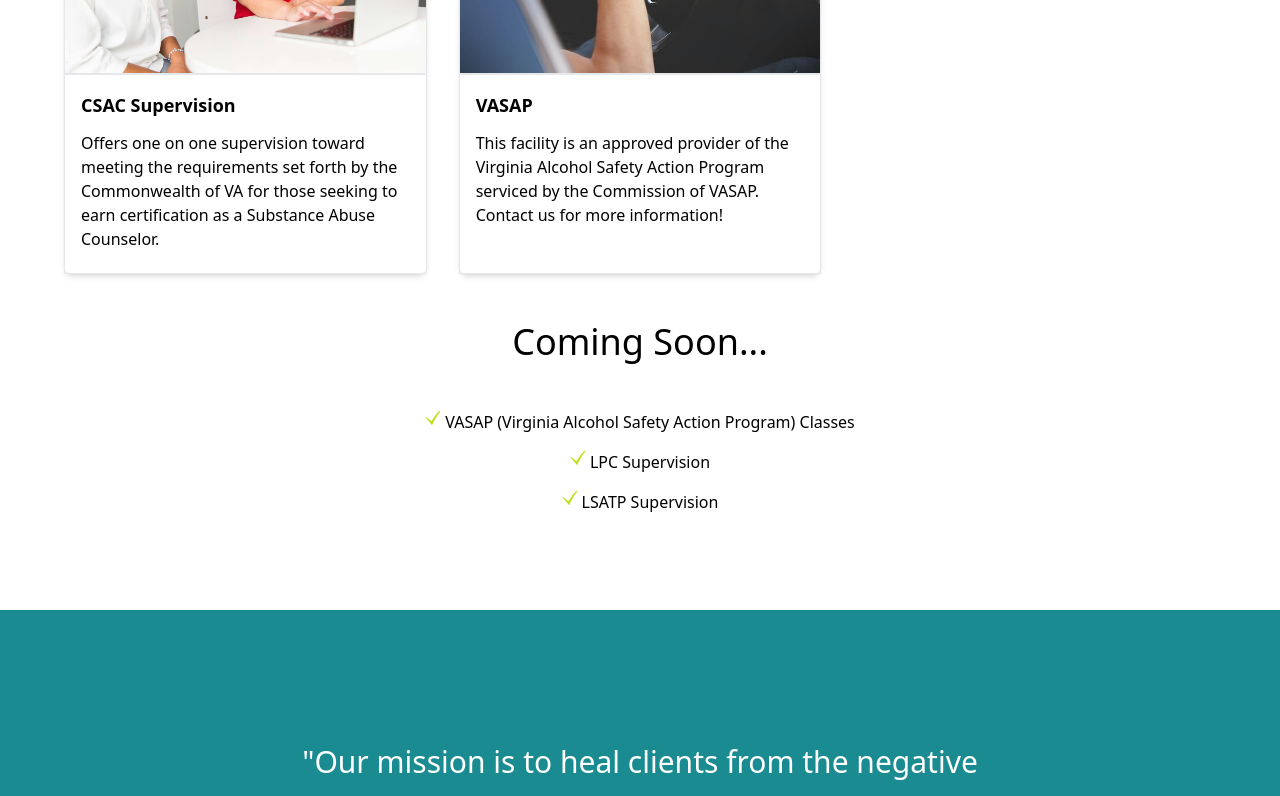
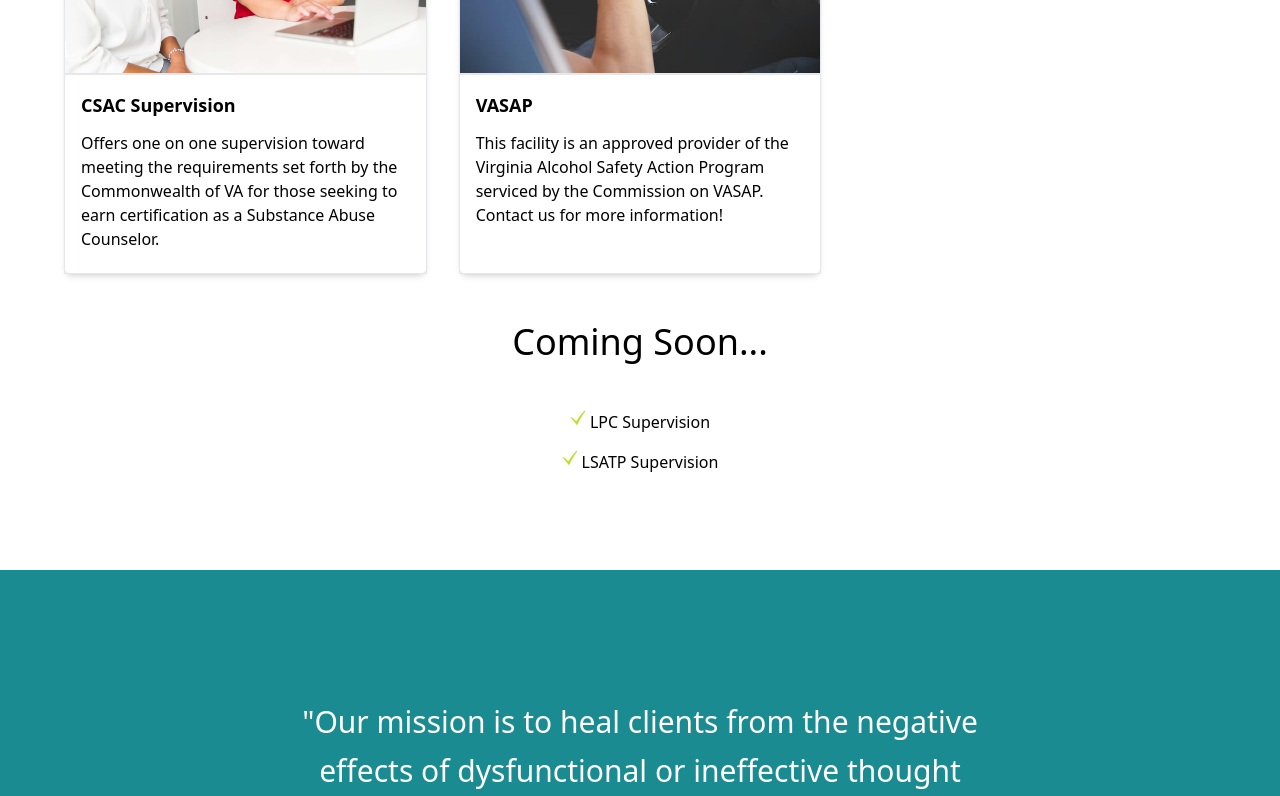
Before and after one commit to artsycoder533/omni, a Next.js app: page / in a window 1280 px wide. Shown: the part 2260-3056 px from the top of the page. Built offline with nearby package versions, Linux system fonts and the light colour scheme.

Commit message:
chore: fix minor types

```diff
--- a/components/Faqs.jsx
+++ b/components/Faqs.jsx
@@ -41,7 +41,7 @@ function Faq() {
       ],
     },
     {
-      question: "What are the benefits of treatment? ",
+      question: "What are the some benefits of treatment? ",
       answer:
         "Improved family & intimate relationships, Improved quality of life, Better Coping skills, Improved Communication skills, Substance Use cessation.",
     },
@@ -63,7 +63,7 @@ function Faq() {
     {
       question: "What is your cancellation policy?",
       answer:
-        "If you need to cancel or reschedule a session, I ask that you provide 24 hours’ notice. If you miss a session without canceling, or cancel with less than 24 hours’ notice, my policy is to collect $75.00 (unless we both agree that you were unable to attend due to circumstances beyond your control). It is important to note that insurance companies do not provide reimbursement for cancelled sessions. If you are paying via private insurance, you may be assessed a No Show/Late Cancel Fee per a third-party provider network, such as Sondermind or Headway. I will work to find another time to reschedule the appointment. If you are late, your appointment still needs to end on time.",
+        "If you need to cancel or reschedule a session, I ask that you provide 24 hours’ notice. If you miss a session without canceling, or cancel with less than 24 hours’ notice, my policy is to collect $75.00 (unless we both agree that you were unable to attend due to circumstances beyond your control). It is important to note that insurance companies do not provide reimbursement for cancelled sessions. If you are paying via private insurance, you may be assessed a No Show/Late Cancel Fee per a third-party provider network, such as Sondermind or Headway. I will work to find another time to reschedule the appointment. ",
     },
     {
       question: "What if I am late to my appointment?",
--- a/components/Services.jsx
+++ b/components/Services.jsx
@@ -37,7 +37,7 @@ function Services() {
     },
     {
       title: "VASAP",
-      description: "This facility is an approved provider of the Virginia Alcohol Safety Action Program serviced by the Commission of VASAP.  Contact us for more information!",
+      description: "This facility is an approved provider of the Virginia Alcohol Safety Action Program serviced by the Commission on VASAP.  Contact us for more information!",
       src: vasap,
     },
   ];
@@ -56,10 +56,6 @@ function Services() {
 
         <h3 className="text-4xl text-center py-12">Coming Soon...</h3>
         <ul className="w-[90vw] max-w-[1400px] mx-auto flex flex-col md:justify-center md:items-center gap-4 md:text-center list-style-none">
-          <li className="flex gap-1 ">
-            <GiCheckMark className="text-[#BDE11A]" /> VASAP (Virginia Alcohol
-            Safety Action Program) Classes
-          </li>
           <li className="flex gap-1">
             <GiCheckMark className="text-[#BDE11A]" />
             LPC Supervision
```
